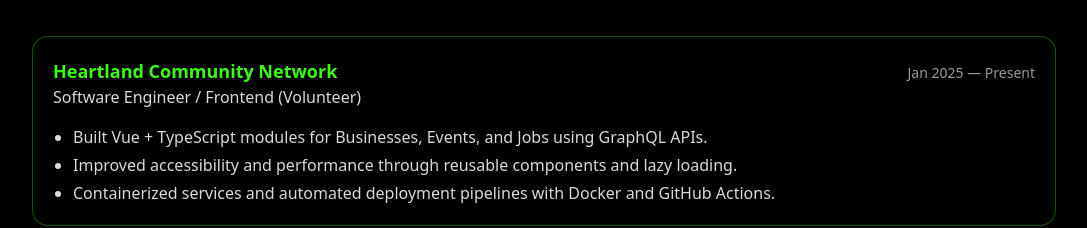
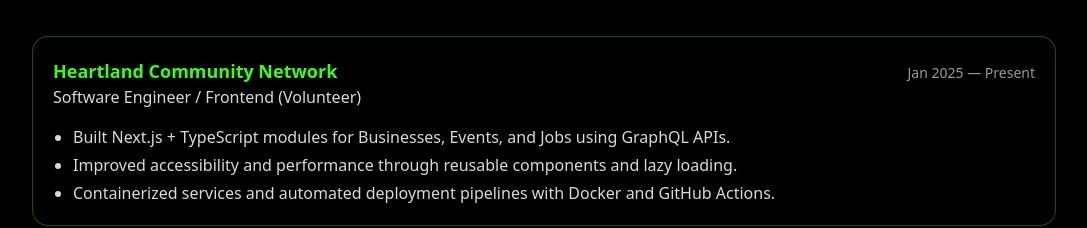
Before and after one commit to sbukkap/portfolio-v2, a React (Vite) app: page / in a window 1280 px wide. Shown: the part 3700-3928 px from the top of the page, without its empty margins (96-1183 px from the left). Built offline with nearby package versions, Linux system fonts and the light colour scheme.

Commit message:
Update project description from Vue to Next.js

```diff
--- a/src/portfolio.tsx
+++ b/src/portfolio.tsx
@@ -306,7 +306,7 @@
               role="Software Engineer / Frontend (Volunteer)"
               time="Jan 2025 — Present"
               points={[
-                "Built Vue + TypeScript modules for Businesses, Events, and Jobs using GraphQL APIs.",
+                "Built Next.js + TypeScript modules for Businesses, Events, and Jobs using GraphQL APIs.",
                 "Improved accessibility and performance through reusable components and lazy loading.",
                 "Containerized services and automated deployment pipelines with Docker and GitHub Actions.",
               ]}
```
